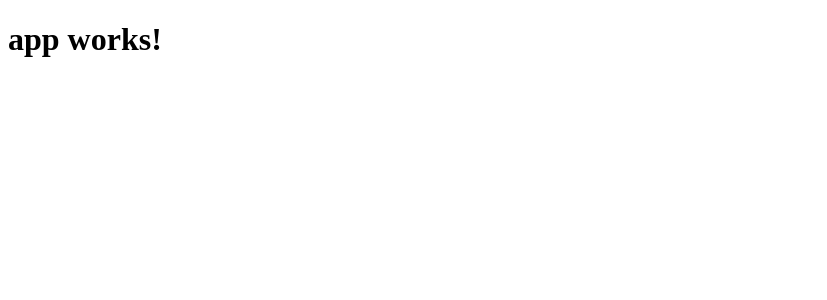
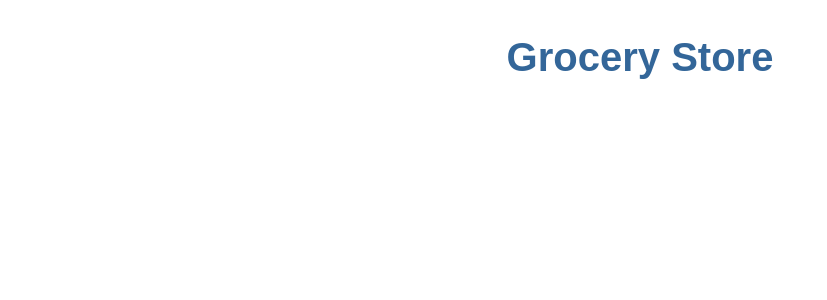
Before and after one commit to KonradPietocha/grocery-store, an Angular app: page / in a window 1280 px wide. Shown: the top 300 px of the page, without its empty margins (0-827 px from the left). Built offline with nearby package versions, Linux system fonts and the light colour scheme.

Commit message:
change title & styles

```diff
--- a/package.json
+++ b/package.json
@@ -41,6 +41,6 @@
     "protractor": "~4.0.13",
     "ts-node": "1.2.1",
     "tslint": "^4.3.0",
-    "typescript": "~2.0.3"
+    "typescript": "^3.5.1"
   }
 }
--- a/src/app/app.component.css
+++ b/src/app/app.component.css
@@ -0,0 +1,20 @@
+h1 {
+    color: #369;
+    font-family: Arial, Helvetica, sans-serif;
+    font-size: 250%;
+}
+h2, h3 {
+    color: #444;
+    font-family: Arial, Helvetica, sans-serif;
+    font-weight: lighter;
+}
+body {
+    margin: 2em;
+}
+body, imput[type="text"], button {
+    color: #333;
+    font-family: Cambria, Cochin, Georgia, Times, 'Times New Roman', serif;
+}
+* {
+    font-family: Arial, Helvetica, sans-serif;
+}
--- a/src/app/app.component.ts
+++ b/src/app/app.component.ts
@@ -6,5 +6,5 @@
   styleUrls: ['./app.component.css']
 })
 export class AppComponent {
-  title = 'app works!';
+  title = 'Grocery Store';
 }
--- a/src/index.html
+++ b/src/index.html
@@ -2,7 +2,7 @@
 <html>
 <head>
   <meta charset="utf-8">
-  <title>MyApp</title>
+  <title>Grocery Store</title>
   <base href="/">
 
   <meta name="viewport" content="width=device-width, initial-scale=1">
--- a/src/styles.css
+++ b/src/styles.css
@@ -1 +1,6 @@
 /* You can add global styles to this file, and also import other style files */
+app-root {
+    display: flex;
+    flex-direction: column;
+    align-items: center;
+}
```
Also changed, not shown: 1 other file (tests, documents, lock files or other folders).
